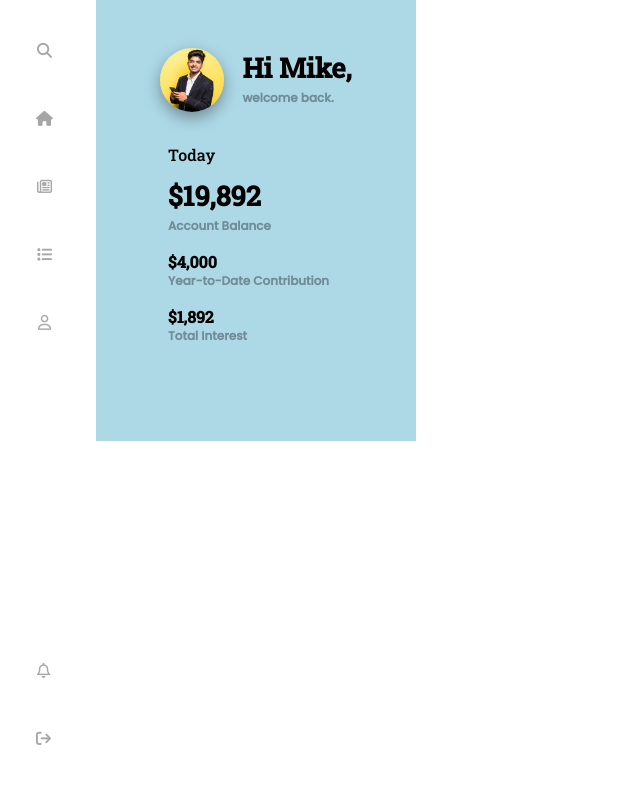
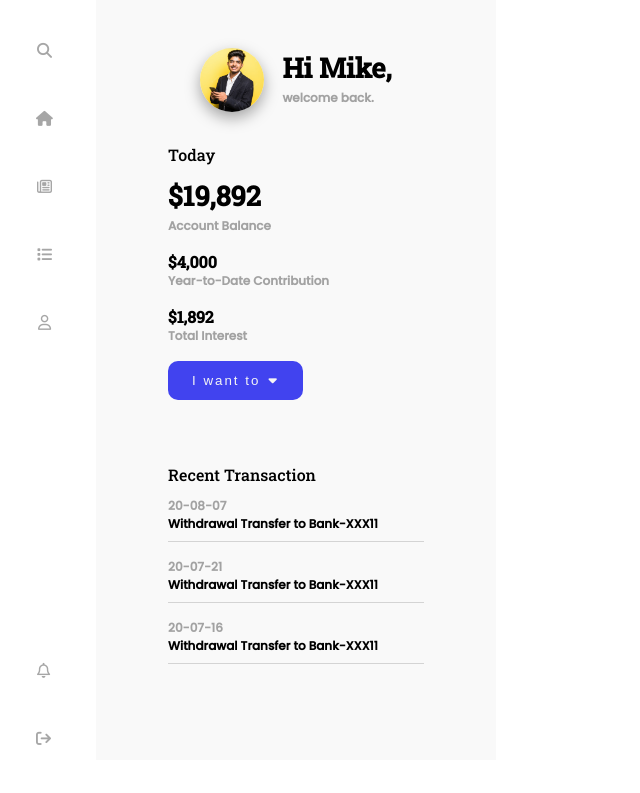
Before and after one commit to pranjal-jha-28/retirement-planner, a website: page home.html in a window 1280 px wide. Shown: the whole page, without its empty margins (0-640 px from the left). Drawn offline with Linux system fonts and the light colour scheme; a web font is replaced by a local one.

Commit message:
complete recent transaction part

```diff
--- a/home.css
+++ b/home.css
@@ -76,10 +76,10 @@ body{
     display: flex;
     flex-direction: column;
     justify-content: space-around;
-    width: 20rem;
+    width: 25rem;
     height: 100%;
     padding: 3rem 2rem;
-    background-color: lightblue;
+    background-color: rgba(0, 0, 0, 0.025);
 }
 
 .name {
@@ -109,16 +109,16 @@ img {
     font-weight: bolder;
 }
 
-.balance{
+.balance , .transaction{
     padding: 2rem 2.5rem;
 }
 
-.balance .date{
+.sub-heading{
     margin-bottom: 0.75rem;
     font-weight: 500;
 }
 
-.balanceInfo{
+.balanceInfo , .recent{
     margin-bottom: 1rem;
 }
 h2{
@@ -136,6 +136,34 @@ span{
     color: rgba(0, 0, 0, 0.35);
 }
 
+.recent{
+    border-bottom: 1px solid rgba(0, 0, 0, 0.15);
+    padding-bottom: 0.5rem;
+}
+.recent p{
+    font-family: 'Poppins', sans-serif;
+    font-size: 0.75rem;
+    font-weight: bold;
+    display: flex;
+    align-items: center;
+}
+.btn{
+    padding: 0.75rem 1.5rem;
+    border: none;
+    border-radius: 10px;
+    outline: none;
+    text-align: center;
+    letter-spacing: 2px;
+}
+
+.btn-primary{
+    background-color: #4143ef;
+    color: whitesmoke;
+}
+
+.btn i{
+    margin-left: 0.5rem;
+}
 @media screen and (max-width:600px){
     .navbar{
         position: absolute;
--- a/home.html
+++ b/home.html
@@ -43,12 +43,13 @@
                     <div class="name">
                         <img src="./assets/Boy.png" alt="">
                         <div class="text">
-                            <p>Hi Mike,<p>
+                            <p>Hi Mike,
+                            <p>
                                 <span>welcome back.</span>
                         </div>
                     </div>
                     <div class="balance">
-                        <div class="date">Today</div>
+                        <div class="sub-heading">Today</div>
                         <div class="balanceInfo">
                             <h2>$19,892</h2>
                             <span>Account Balance</span>
@@ -61,9 +62,23 @@
                             <h4>$1,892</h4>
                             <span>Total Interest</span>
                         </div>
+                        <button class="btn btn-primary">I want to<i class="fa-solid fa-caret-down"></i></button>
                     </div>
                     <div class="transaction">
-
+                        <div class="sub-heading">Recent Transaction</div>
+                        <div class="recent">
+                            <span>20-08-07</span>
+                            <p>Withdrawal Transfer to Bank-XXX11</p>
+                        </div>
+                        <div class="recent">
+                            <span>20-07-21</span>
+                            <p>Withdrawal Transfer to Bank-XXX11</p>
+                        </div>
+                        <div class="recent">
+                            <span>20-07-16</span>
+                            <p>Withdrawal Transfer to Bank-XXX11</p>
+                        </div>
+                    </div>
                 </div>
             </div>
             <div class="retirement-income">
```
Lines whose indentation alone changed are shown as unchanged.
